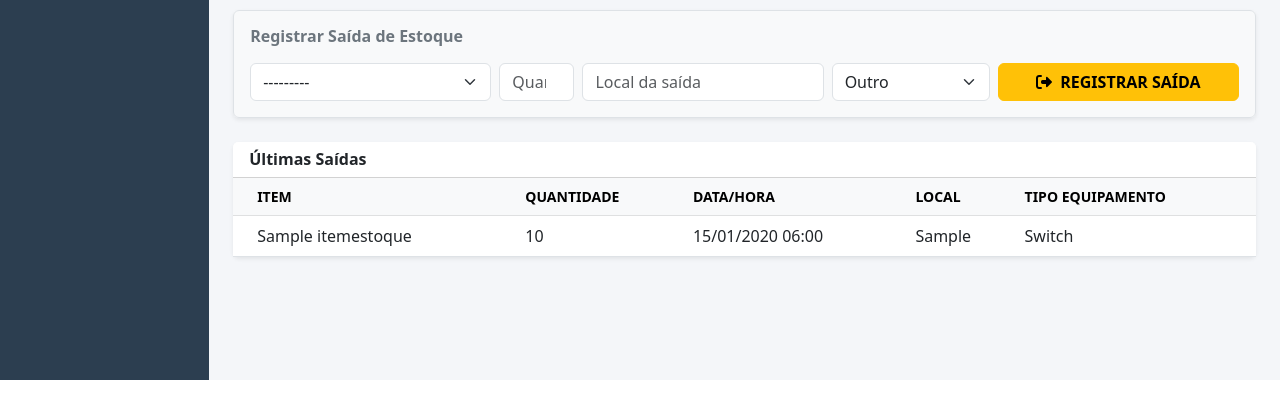
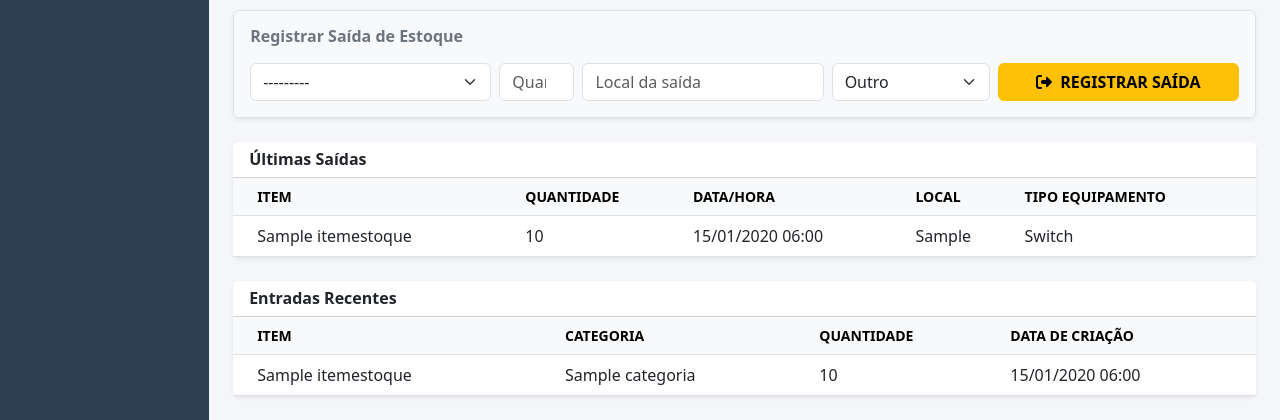
Before and after one commit to romario-rodrigues/school-infra-manager, a Django app: page /estoque/ in a window 1280 px wide. Shown: the part 420-840 px from the top of the page. Before the commit the page ends 800 px from the top, so only its background shows below. Run offline with Django 5.2, Linux system fonts and the light colour scheme; a user stored in the database is signed in; tables that the repository leaves empty hold one stand-in row (values such as "Sample post").

Commit message:
feat: adiciona campo data_criacao e seção de entradas recentes
Co-authored-by: aider (deepseek/deepseek-chat) <aider@aider.chat>

```diff
--- a/core/views.py
+++ b/core/views.py
@@ -122,11 +122,13 @@ def lista_estoque(request):
 
     itens = ItemEstoque.objects.all().order_by('nome')
     itens_baixo_estoque = [item for item in itens if item.precisa_repor]
+    entradas_recentes = ItemEstoque.objects.all().order_by('-data_criacao')[:10]
     saidas = SaidaEstoque.objects.all().order_by('-data_hora')[:10]
 
     return render(request, 'estoque.html', {
         'itens': itens,
         'itens_baixo_estoque': itens_baixo_estoque,
+        'entradas_recentes': entradas_recentes,
         'form': form,
         'form_saida': form_saida,
         'saidas': saidas,
--- a/inventory/models.py
+++ b/inventory/models.py
@@ -23,6 +23,7 @@ class ItemEstoque(models.Model):
     quantidade_minima = models.IntegerField(default=5)
     unidade_medida = models.CharField(max_length=20, default="Unidade", choices=UNIDADES)
     localizacao_fisica = models.CharField(max_length=100, blank=True, null=True)
+    data_criacao = models.DateTimeField(auto_now_add=True)
     ultima_atualizacao = models.DateTimeField(auto_now=True)
 
     def __str__(self):
--- a/templates/estoque.html
+++ b/templates/estoque.html
@@ -122,5 +122,36 @@
             </table>
         </div>
     </div>
+
+    <!-- Seção de Entradas Recentes -->
+    <div class="card border-0 shadow-sm mt-4">
+        <div class="card-header bg-white">
+            <h6 class="fw-bold mb-0">Entradas Recentes</h6>
+        </div>
+        <div class="table-responsive">
+            <table class="table table-hover align-middle mb-0">
+                <thead class="table-light text-uppercase small">
+                    <tr>
+                        <th class="ps-4">Item</th>
+                        <th>Categoria</th>
+                        <th>Quantidade</th>
+                        <th>Data de Criação</th>
+                    </tr>
+                </thead>
+                <tbody>
+                    {% for entrada in entradas_recentes %}
+                    <tr>
+                        <td class="ps-4">{{ entrada.nome }}</td>
+                        <td>{{ entrada.categoria.nome|default:"-" }}</td>
+                        <td>{{ entrada.quantidade_atual }}</td>
+                        <td>{{ entrada.data_criacao|date:"d/m/Y H:i" }}</td>
+                    </tr>
+                    {% empty %}
+                    <tr><td colspan="4" class="text-center py-5">Nenhuma entrada recente.</td></tr>
+                    {% endfor %}
+                </tbody>
+            </table>
+        </div>
+    </div>
 </div>
 {% endblock %}
```
